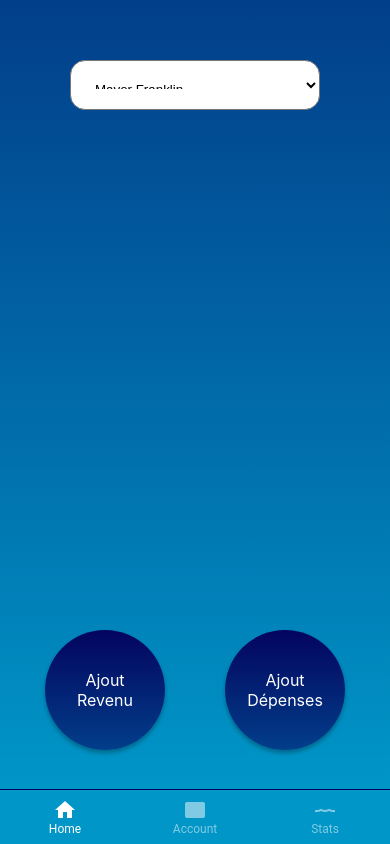
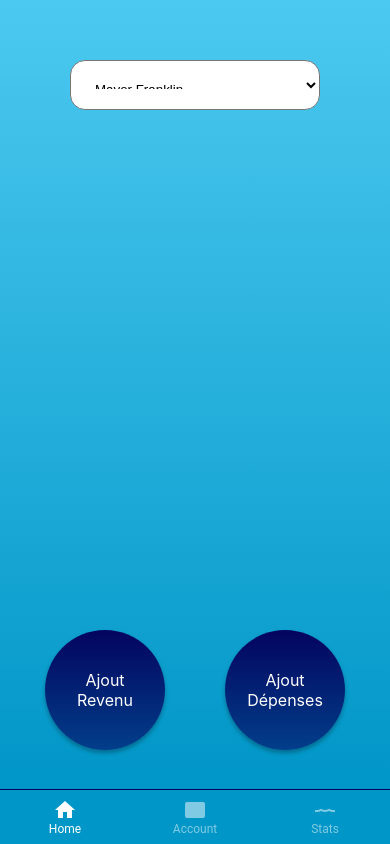
Before and after one commit to GaelTesson/bank, a React Native app: screen /Home in a window 390 px wide. Built offline with nearby package versions, Linux system fonts and the light colour scheme.

Commit message:
backgroundColor

```diff
--- a/src/screens/AccountScreen.js
+++ b/src/screens/AccountScreen.js
@@ -7,7 +7,7 @@ import { LinearGradient } from 'expo-linear-gradient'
 const AccountScreen = () => {
   return (
     <View style={{ flex: 1, alignItems: 'center', justifyContent: 'center' }}>
-  <LinearGradient colors={['#023e8a', '#0096c7']} style={styles.background} />
+  <LinearGradient colors={['#4cc9f0', '#0096c7']} style={styles.background} />
 
     </View>
   )
--- a/src/screens/HomeScreen.js
+++ b/src/screens/HomeScreen.js
@@ -31,7 +31,7 @@ const HomeScreen = ({ navigation }) => {
 
     <View style={{ flex: 1, alignItems: 'center', justifyContent: 'center' }}>
 
-      <LinearGradient colors={['#023e8a', '#0096c7']} style={styles.background} />
+      <LinearGradient colors={['#4cc9f0', '#0096c7']} style={styles.background} />
       <SafeAreaView/>
       <View style={{ flex: 2 }} >
         <Picker
--- a/src/screens/StatScreen.js
+++ b/src/screens/StatScreen.js
@@ -7,7 +7,7 @@ import { LinearGradient } from 'expo-linear-gradient'
 const StatScreen = () => {
   return (
     <View style={{ flex: 1, alignItems: 'center', justifyContent: 'center' }}>
-  <LinearGradient colors={['#023e8a', '#0096c7']} style={styles.background} />
+  <LinearGradient colors={['#4cc9f0', '#0096c7']} style={styles.background} />
 
     </View>
   )
```
Also changed, not shown: src/components/AjoutDepenses.js (+4 -11 lines), src/components/AjoutRevenus.js (+0 -16 lines).
